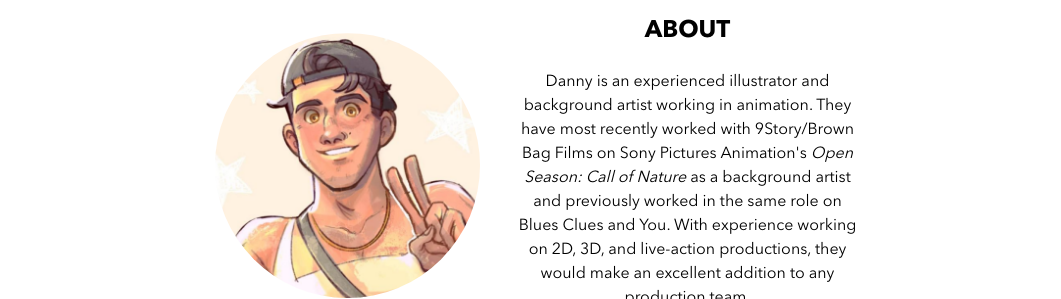
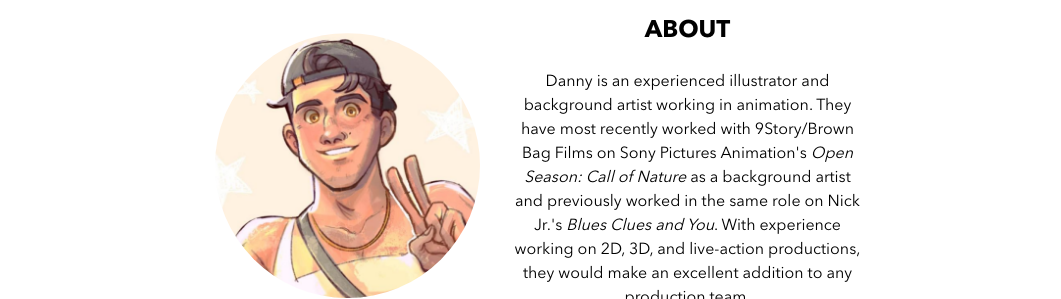
Before and after one commit to NickVirga/DannySilvaPortfolio, a React (Vite) app: page / in a window 1280 px wide. Shown: the part 653-952 px from the top of the page, without its empty margins (109-1170 px from the left). Built offline with nearby package versions, Linux system fonts and the light colour scheme.

Commit message:
Update HomePage.jsx

```diff
--- a/src/pages/HomePage/HomePage.jsx
+++ b/src/pages/HomePage/HomePage.jsx
@@ -15,8 +15,8 @@ function HomePage() {
           Danny is an experienced illustrator and background artist working
           in animation. They have most recently worked with 9Story/Brown Bag Films
           on Sony Pictures Animation's <i>Open Season: Call of Nature</i> as a
-          background artist and previously worked in the same role on Blues
-          Clues and You. With experience working on 2D, 3D, and live-action
+          background artist and previously worked in the same role on Nick Jr.'s <i>Blues
+          Clues and You</i>. With experience working on 2D, 3D, and live-action
           productions, they would make an excellent addition to any production
           team.
         </p>
```
